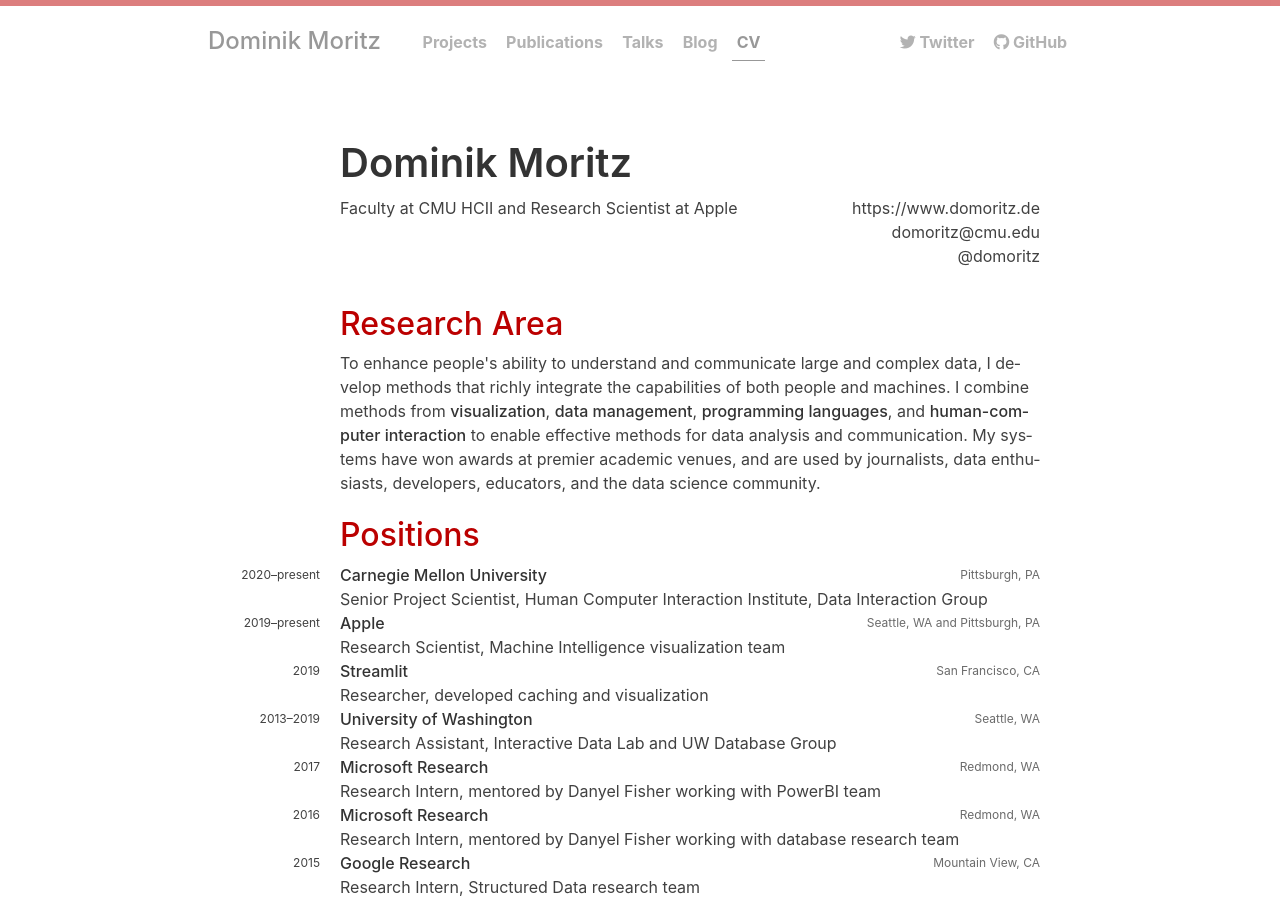
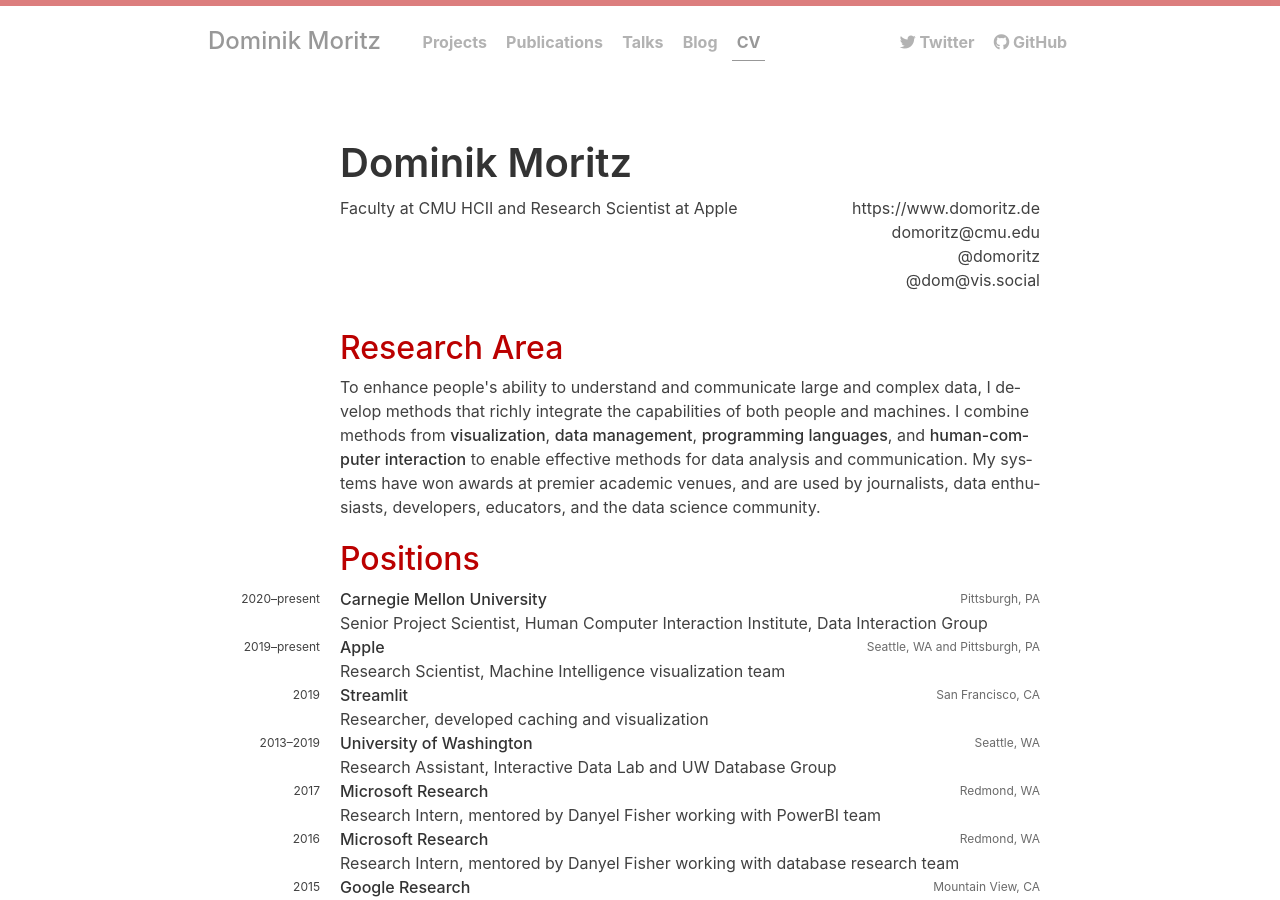
Before and after one commit to domoritz/domoritz.github.io, a Jekyll site: the page built from cv.html, in a window 1280 px wide and 900 px high. Built offline with Jekyll 4.4.1, drawn with Linux system fonts in a browser that asks for light colours.

Commit message:
Add mastodon

```diff
--- a/Gemfile
+++ b/Gemfile
@@ -2,3 +2,5 @@
 gem 'github-pages', group: :jekyll_plugins
 
 gem "webrick", "~> 1.7"
+
+gem "faraday-retry", "~> 2.0"
--- a/_includes/footer.html
+++ b/_includes/footer.html
@@ -7,6 +7,6 @@
     <div class="footer-col">
       <a href="https://github.com/domoritz/domoritz.github.io/edit/master/{{page.path}}">Edit this page</a>
     </div>
-    <div class="footer-col site-desc">{{ site.description }} I'm <a href="https://twitter.com/domoritz">@domoritz</a> on Twitter.</div>
+    <div class="footer-col site-desc">{{ site.description }} I'm <a href="https://twitter.com/domoritz">@domoritz</a> on Twitter and <a rel="me" href="https://vis.social/@dom">@dom@vis.social</a> on the Fediverse.</div>
   </div>
 </footer>
--- a/cv.html
+++ b/cv.html
@@ -21,6 +21,7 @@
       <a href="{{ absolute_url }}/">https://www.domoritz.de</a><br/>
       <a href="mailto:domoritz@cmu.edu">domoritz@cmu.edu</a><br/>
       <a href="https://twitter.com/domoritz">@domoritz</a>
+      <a href="https://vis.social/@dom">@dom@vis.social</a>
     </p>
   </div>
 </div>
```
Also changed, not shown: Gemfile.lock.
